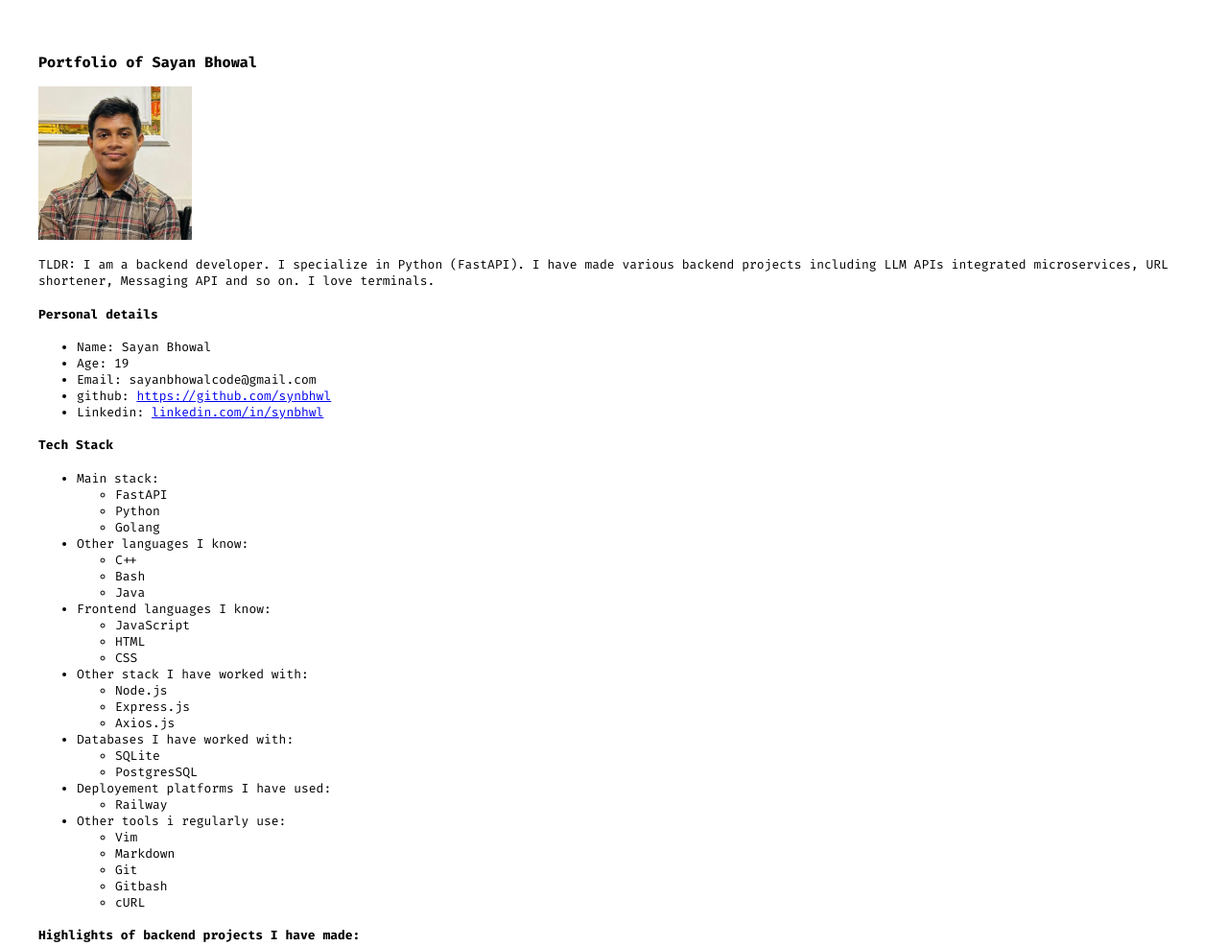
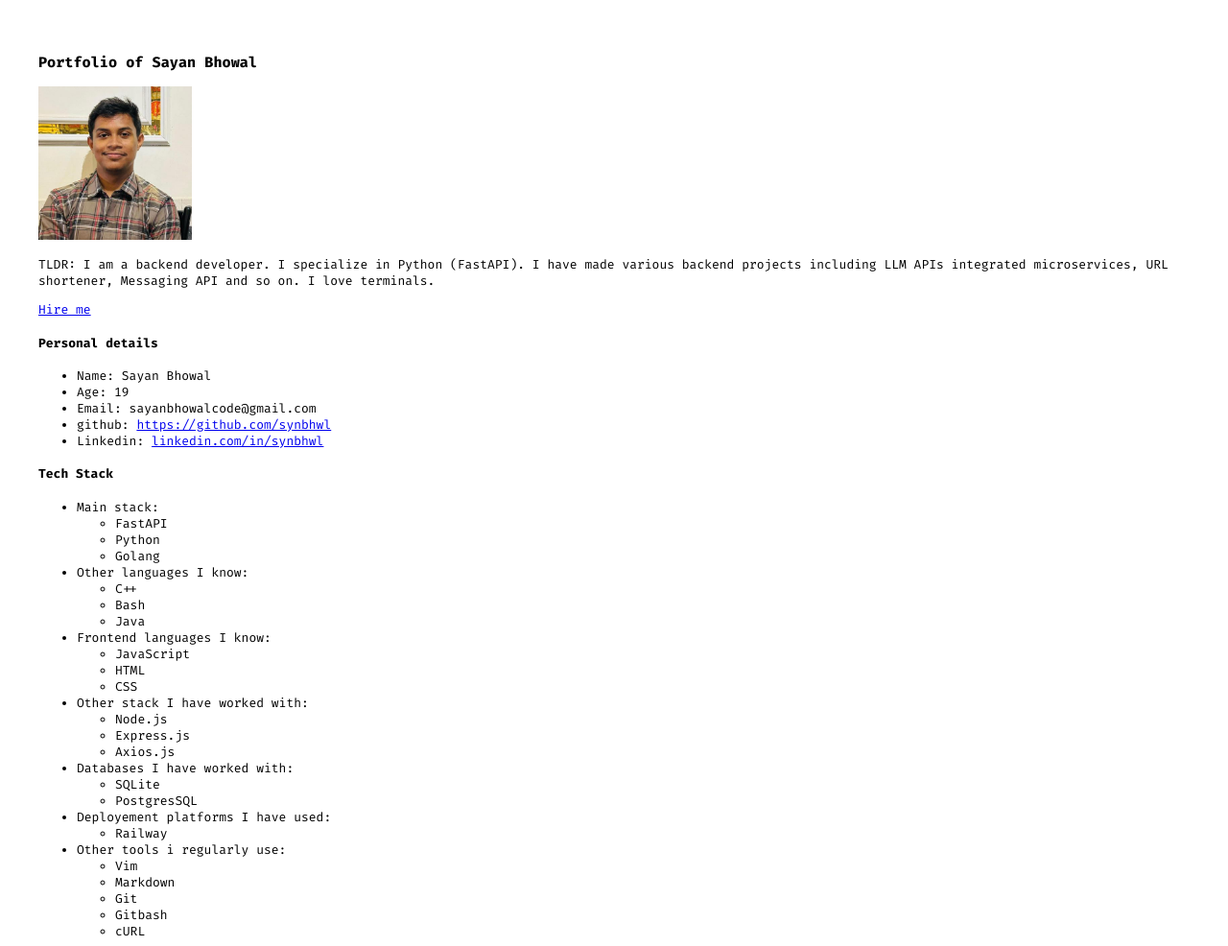
Before and after one commit to synbhwl/synbhwl.github.io, a plain HTML site: page raw.html in a window 1280 px wide. Shown: the top 986 px of the page at 96% size. Drawn offline with Linux system fonts and the light colour scheme.

Commit message:
small changes

```diff
--- a/raw.html
+++ b/raw.html
@@ -24,6 +24,7 @@
     <img class="pic" src="resources/uglyme.jpg" alt="my_photo">
     <p>TLDR: I am a backend developer. I specialize in Python (FastAPI). I have made various backend projects including LLM APIs integrated microservices, URL shortener, Messaging API and so on. I love terminals.</p>
 
+    <p><a href="mailto:sayanbhowalcode@gmail.com?subject=Hire Sayan Bhowal">Hire me</a></p>
     <h4>Personal details</h4>
     <ul>
         <li>Name: Sayan Bhowal</li>
```
